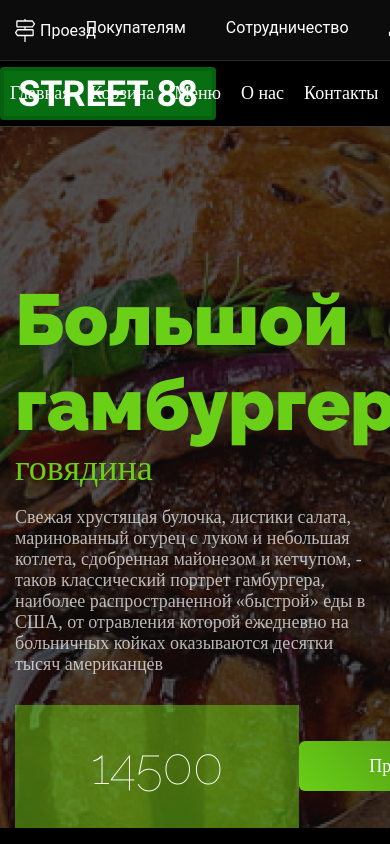
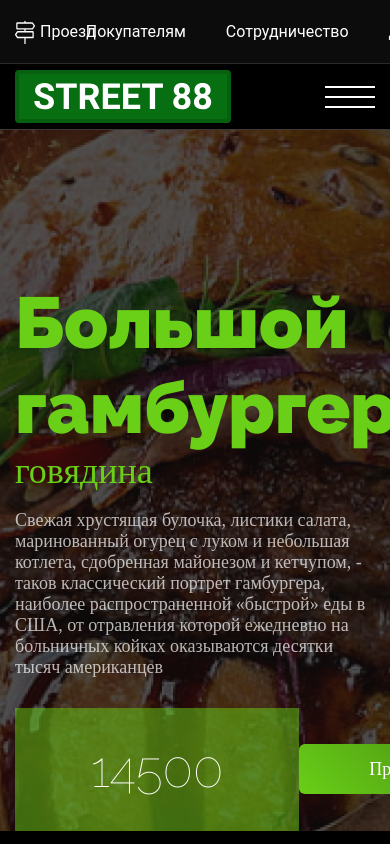
Before and after one commit to shuhrat87/street88, a plain HTML site: page index.html in a window 390 px wide. Shown: the top 844 px of the page. Drawn offline with Linux system fonts and the light colour scheme; a web font is replaced by a local one.

Commit message:
nav media end

```diff
--- a/css/components/header.css
+++ b/css/components/header.css
@@ -2,9 +2,9 @@
 .header__line >.container {
     display: flex;
     justify-content: space-between;
-    padding: 6px 0;
     align-items: center;
 }
+
 
 .header__line {
     position: sticky;
@@ -15,21 +15,36 @@
     border-top: 1px solid rgba(125, 115, 115, 0.366);
     border-bottom: 1px solid rgba(125, 115, 115, 0.5);
 }
+.header__line img{
+    @media(width < 768px){
+        padding: 6px 0;
+    }
+}
 
 .header__nav {
     display: flex;
-
+    @media(width < 768px){
+        padding: 20px 0;
+    }
 }
 
 .header__nav-list {
     display: flex;
+    @media(width < 768px){
+        flex-direction: column;
+    }
 }
 
 .header__nav-link {
+    display: inline-block;
     font-size: 18px;
     color: #fff;
     transition: 0.4s;
-    padding: 22px 10px;
+    padding: 22px 12px;
+    @media(width < 768px){
+        padding: 16px 12px;
+        font-size: 20px;
+    }
 }
 .header__nav-link:hover{
     background:rgba(105, 207, 23, 0.75) ;
@@ -97,5 +112,51 @@
 .nav__menu{
     @media(width < 768px){
        position: absolute;
+       width: 100%;
+       height: calc(100dvh - 48px);
+       background: #000 ;
+       top: 65px;
+       left: 0;
+       display: grid;
+       place-items: center;
+       transform-origin: top;
+       transform: scaleY(0);
+       transition: 0.4s;
     }
 }
+.nav__burger{
+    display: none;
+    @media(width < 768px){
+        display: flex;
+        align-items: center;
+        width: 50px;
+        height: 50px;
+        position: relative;
+        z-index: 100;
+
+        &:hover ~ .nav__menu{
+            transform: scaleY(1);
+        }
+
+        .nav__burger-line{
+           width: 100%;
+           height: 2px;
+           background: var(--txt-primary-color);
+           position: relative;
+           &::before,&::after{
+            content: "";
+            position: absolute;
+            left: 0;
+            background: var(--txt-primary-color);
+            width: 100%;
+            height: 100%;
+           }
+           &::before{
+            top: -10px;
+           }
+           &::after{
+            top: 10px;
+           }
+        }
+    }
+}
--- a/css/components/nav.css
+++ b/css/components/nav.css
@@ -1,6 +1,5 @@
 .nav{
     background:var( --primary-color) ;
-    padding: 18px 0 ;
 }
 .nav > .container{
     display: flex;
@@ -25,6 +24,7 @@
     font-family:var(--secondary-font) ;
     color: #fff;
     transition: 0.4s;
+    display: inline-block;
     padding: 22px 10px;
 }
 .nav__link:hover{
--- a/index.html
+++ b/index.html
@@ -31,6 +31,9 @@
     <div class="header__line">
         <div class="container">
             <a href="#!"><img src="./img/navandheader/Logot.svg" alt=""></a>
+            <div class="nav__burger">
+                <span class="nav__burger-line"></span>
+            </div>
             <div class="nav__menu">
                 <nav class="header__nav">
                     <ul class="header__nav-list">
```
